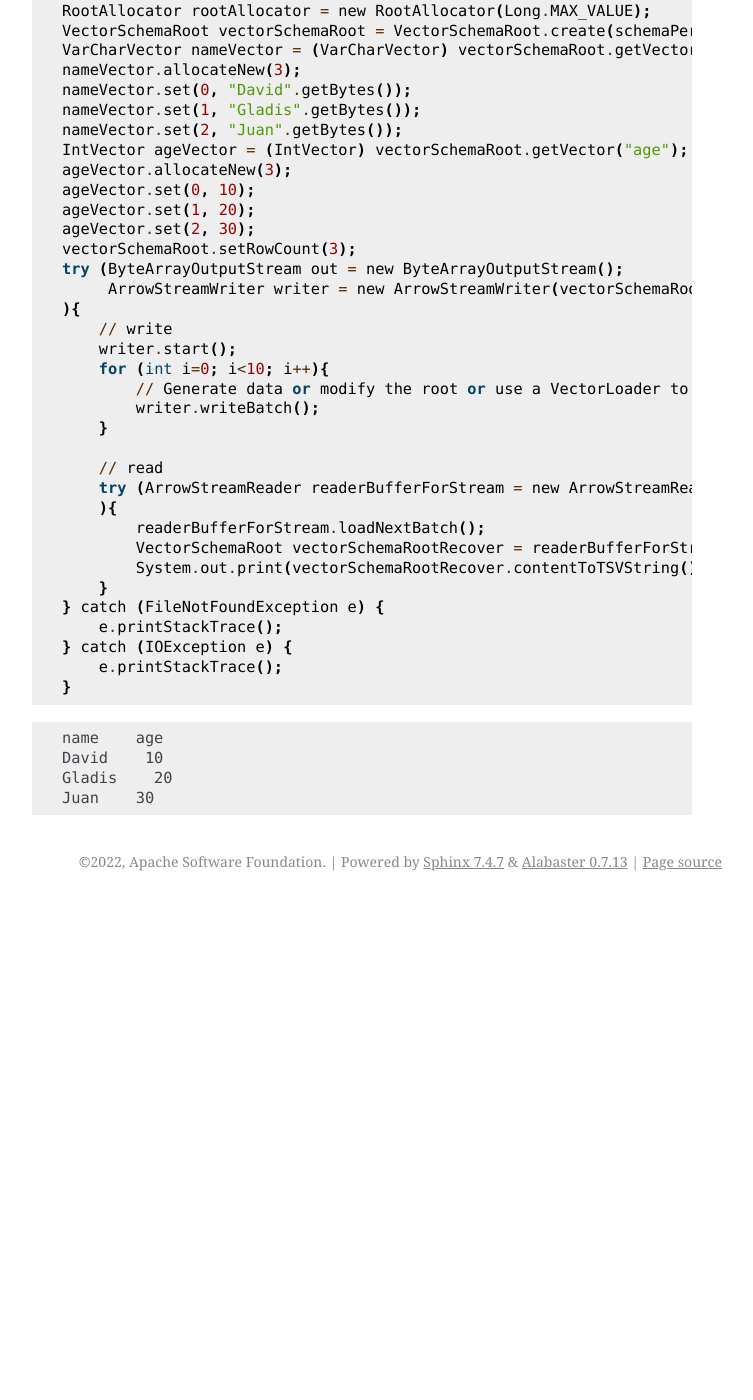
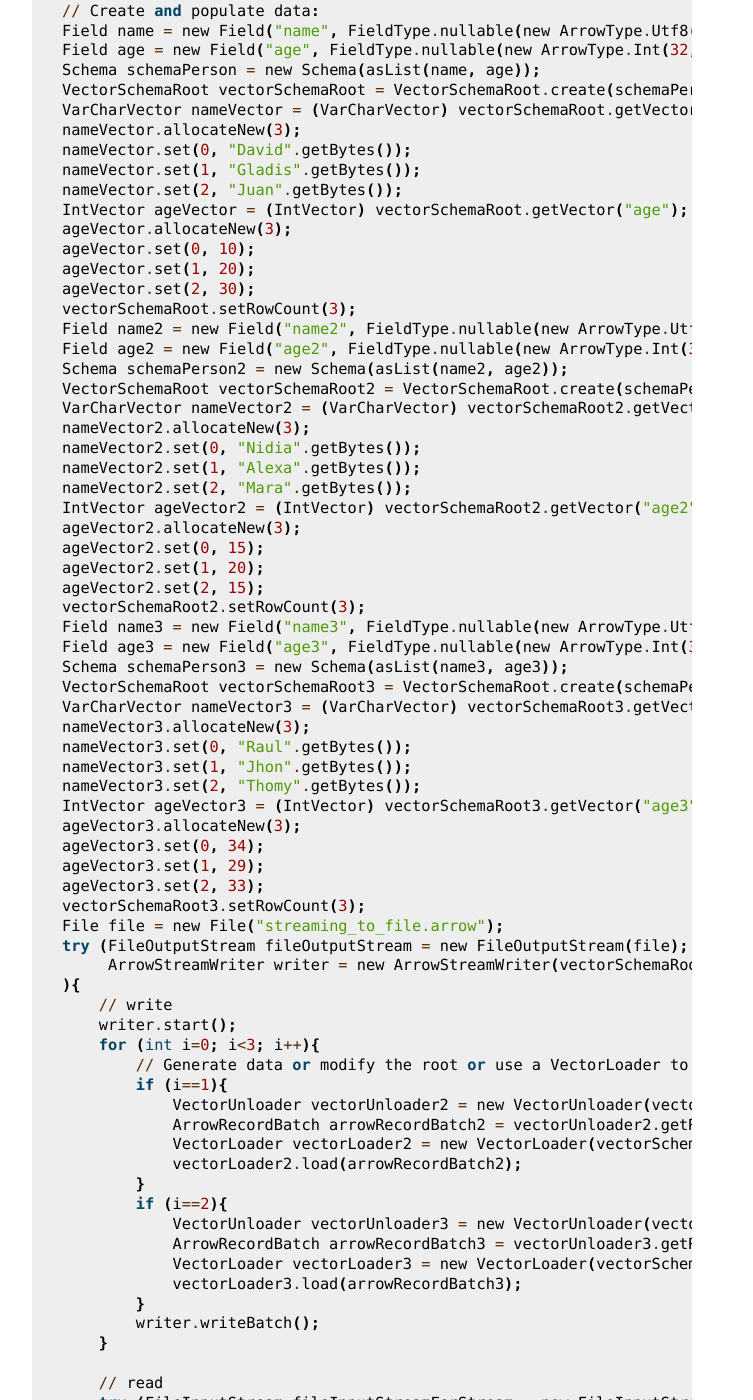
Before and after one commit to apache/arrow-cookbook, a Sphinx documentation site: the page built from java/source/io.rst, in a window 1280 px wide and 1400 px high, scrolled down 10330 px. Shown: the whole window, without its empty margins (388-1141 px from the left). Built offline with Sphinx 7.4.7, drawn with Linux system fonts in a browser that asks for light colours; before the commit the page ends 11231 px from its top, so only the background shows below that; some of the changed text lies outside the part shown.

Commit message:
Solving pr comments

```diff
--- a/java/source/io.rst
+++ b/java/source/io.rst
@@ -491,26 +491,29 @@ Read - From Buffer
     import org.apache.arrow.memory.RootAllocator;
     import org.apache.arrow.vector.VarCharVector;
     import org.apache.arrow.vector.IntVector;
+    import org.apache.arrow.vector.VectorLoader;
+    import org.apache.arrow.vector.VectorUnloader;
     import org.apache.arrow.vector.ipc.ArrowStreamReader;
     import org.apache.arrow.vector.ipc.ArrowStreamWriter;
+    import org.apache.arrow.vector.ipc.message.ArrowRecordBatch;
     import org.apache.arrow.vector.types.pojo.Field;
     import org.apache.arrow.vector.types.pojo.FieldType;
     import org.apache.arrow.vector.types.pojo.ArrowType;
     import org.apache.arrow.vector.types.pojo.Schema;
     import org.apache.arrow.vector.VectorSchemaRoot;
+
     import static java.util.Arrays.asList;
+    import java.io.File;
+    import java.io.FileInputStream;
+    import java.io.FileNotFoundException;
+    import java.io.FileOutputStream;
+    import java.io.IOException;
 
-    import java.io.ByteArrayInputStream;
-    import java.io.ByteArrayOutputStream;
-    import java.io.FileNotFoundException;
-    import java.io.IOException;
-    import java.nio.channels.Channels;
-
+    RootAllocator rootAllocator = new RootAllocator(Long.MAX_VALUE);
     // Create and populate data:
     Field name = new Field("name", FieldType.nullable(new ArrowType.Utf8()), null);
     Field age = new Field("age", FieldType.nullable(new ArrowType.Int(32, true)), null);
     Schema schemaPerson = new Schema(asList(name, age));
-    RootAllocator rootAllocator = new RootAllocator(Long.MAX_VALUE);
     VectorSchemaRoot vectorSchemaRoot = VectorSchemaRoot.create(schemaPerson, rootAllocator);
     VarCharVector nameVector = (VarCharVector) vectorSchemaRoot.getVector("name");
     nameVector.allocateNew(3);
@@ -523,22 +526,67 @@ Read - From Buffer
     ageVector.set(1, 20);
     ageVector.set(2, 30);
     vectorSchemaRoot.setRowCount(3);
-    try (ByteArrayOutputStream out = new ByteArrayOutputStream();
-         ArrowStreamWriter writer = new ArrowStreamWriter(vectorSchemaRoot, null, /*WritableByteChannel out*/Channels.newChannel(out))
+    Field name2 = new Field("name2", FieldType.nullable(new ArrowType.Utf8()), null);
+    Field age2 = new Field("age2", FieldType.nullable(new ArrowType.Int(32, true)), null);
+    Schema schemaPerson2 = new Schema(asList(name2, age2));
+    VectorSchemaRoot vectorSchemaRoot2 = VectorSchemaRoot.create(schemaPerson2, rootAllocator);
+    VarCharVector nameVector2 = (VarCharVector) vectorSchemaRoot2.getVector("name2");
+    nameVector2.allocateNew(3);
+    nameVector2.set(0, "Nidia".getBytes());
+    nameVector2.set(1, "Alexa".getBytes());
+    nameVector2.set(2, "Mara".getBytes());
+    IntVector ageVector2 = (IntVector) vectorSchemaRoot2.getVector("age2");
+    ageVector2.allocateNew(3);
+    ageVector2.set(0, 15);
+    ageVector2.set(1, 20);
+    ageVector2.set(2, 15);
+    vectorSchemaRoot2.setRowCount(3);
+    Field name3 = new Field("name3", FieldType.nullable(new ArrowType.Utf8()), null);
+    Field age3 = new Field("age3", FieldType.nullable(new ArrowType.Int(32, true)), null);
+    Schema schemaPerson3 = new Schema(asList(name3, age3));
+    VectorSchemaRoot vectorSchemaRoot3 = VectorSchemaRoot.create(schemaPerson3, rootAllocator);
+    VarCharVector nameVector3 = (VarCharVector) vectorSchemaRoot3.getVector("name3");
+    nameVector3.allocateNew(3);
+    nameVector3.set(0, "Raul".getBytes());
+    nameVector3.set(1, "Jhon".getBytes());
+    nameVector3.set(2, "Thomy".getBytes());
+    IntVector ageVector3 = (IntVector) vectorSchemaRoot3.getVector("age3");
+    ageVector3.allocateNew(3);
+    ageVector3.set(0, 34);
+    ageVector3.set(1, 29);
+    ageVector3.set(2, 33);
+    vectorSchemaRoot3.setRowCount(3);
+    File file = new File("streaming_to_file.arrow");
+    try (FileOutputStream fileOutputStream = new FileOutputStream(file);
+         ArrowStreamWriter writer = new ArrowStreamWriter(vectorSchemaRoot, null, /*WritableByteChannel out*/fileOutputStream.getChannel())
     ){
         // write
         writer.start();
-        for (int i=0; i<10; i++){
+        for (int i=0; i<3; i++){
             // Generate data or modify the root or use a VectorLoader to get fresh data from somewhere else
+            if (i==1){
+                VectorUnloader vectorUnloader2 = new VectorUnloader(vectorSchemaRoot2);
+                ArrowRecordBatch arrowRecordBatch2 = vectorUnloader2.getRecordBatch();
+                VectorLoader vectorLoader2 = new VectorLoader(vectorSchemaRoot);
+                vectorLoader2.load(arrowRecordBatch2);
+            }
+            if (i==2){
+                VectorUnloader vectorUnloader3 = new VectorUnloader(vectorSchemaRoot3);
+                ArrowRecordBatch arrowRecordBatch3 = vectorUnloader3.getRecordBatch();
+                VectorLoader vectorLoader3 = new VectorLoader(vectorSchemaRoot);
+                vectorLoader3.load(arrowRecordBatch3);
+            }
             writer.writeBatch();
         }
 
         // read
-        try (ArrowStreamReader readerBufferForStream = new ArrowStreamReader(new ByteArrayInputStream(out.toByteArray()), rootAllocator)
-        ){
-            readerBufferForStream.loadNextBatch();
-            VectorSchemaRoot vectorSchemaRootRecover = readerBufferForStream.getVectorSchemaRoot();
-            System.out.print(vectorSchemaRootRecover.contentToTSVString());
+        try (FileInputStream fileInputStreamForStream = new FileInputStream(file);
+             ArrowStreamReader reader = new ArrowStreamReader(fileInputStreamForStream, rootAllocator)){
+            for (int i=0; i<3; i++){
+                // read the batch
+                reader.loadNextBatch();
+                System.out.print(reader.getVectorSchemaRoot().contentToTSVString());
+            }
         }
     } catch (FileNotFoundException e) {
         e.printStackTrace();
@@ -552,3 +600,11 @@ Read - From Buffer
     David    10
     Gladis    20
     Juan    30
+    name    age
+    Nidia    15
+    Alexa    20
+    Mara    15
+    name    age
+    Raul    34
+    Jhon    29
+    Thomy    33
```
